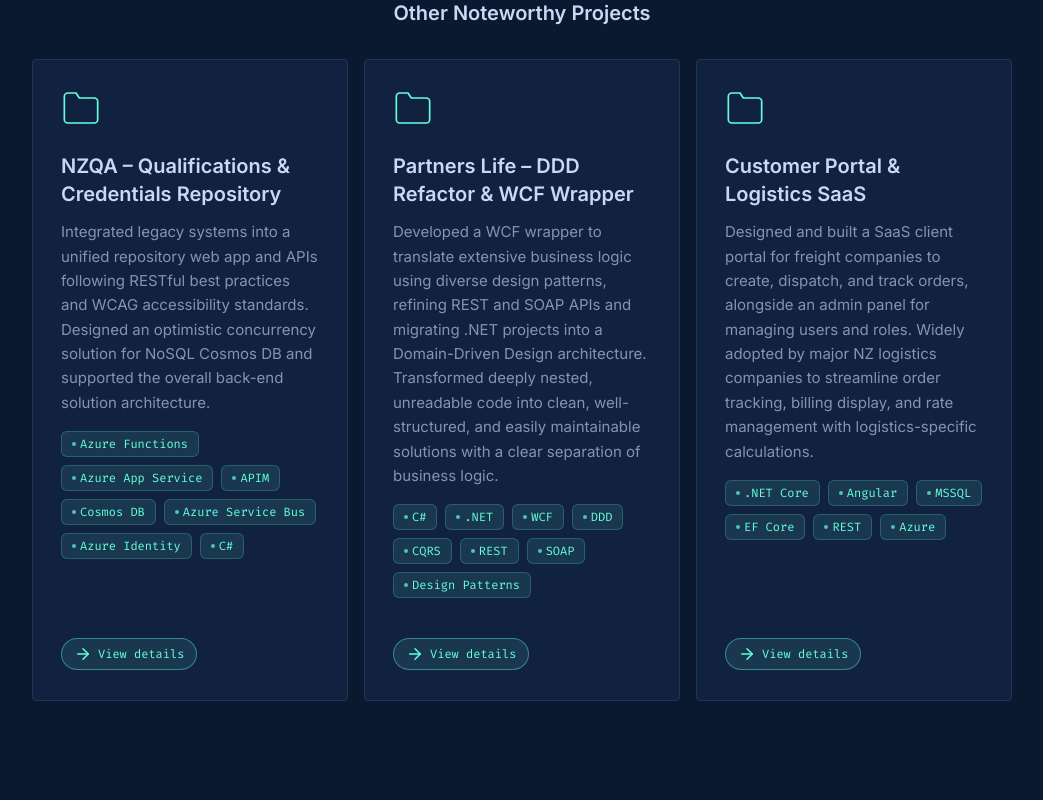
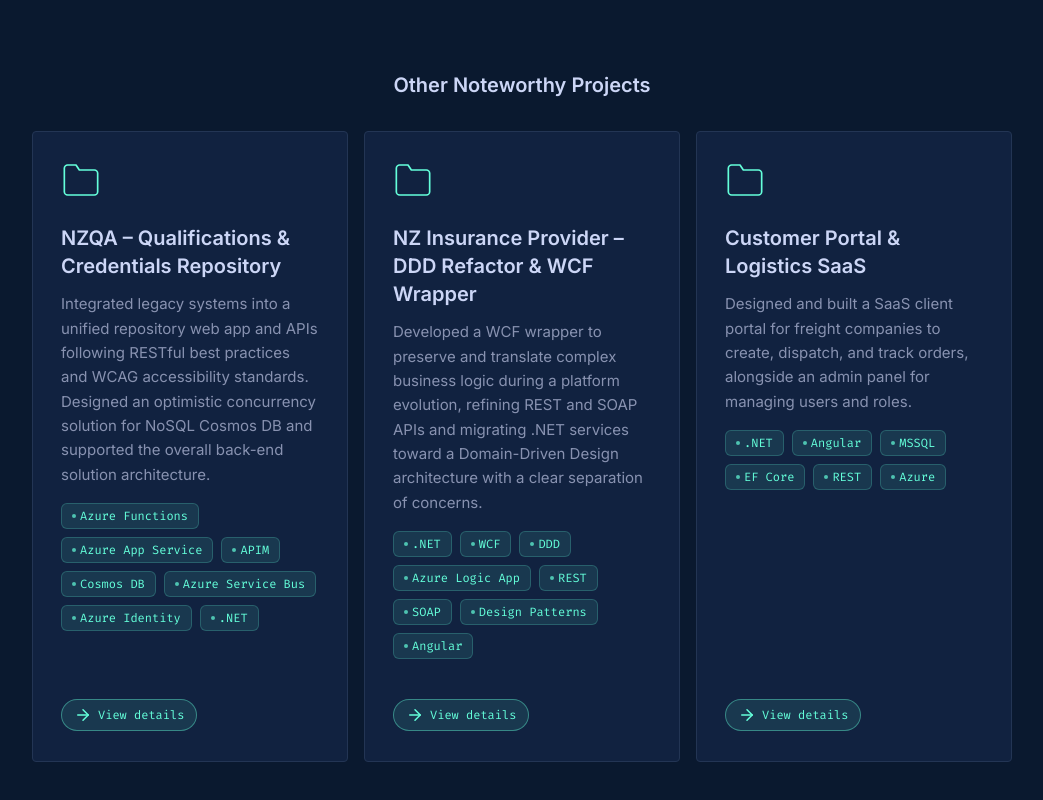
Before and after one commit to EdenGoforIt/who-am-i, a Next.js app: page /projects in a window 1280 px wide. Shown: the part 1364-2164 px from the top of the page, without its empty margins (118-1161 px from the left). Built offline with nearby package versions, Linux system fonts and the light colour scheme; no server answers.

Commit message:
feat: projects and skills

```diff
--- a/data/projects.ts
+++ b/data/projects.ts
@@ -35,10 +35,10 @@
     companyDescription:
       "MPI is the lead government agency responsible for the food and fibre sector, encompassing agriculture, forestry, fisheries, biosecurity, and food safety.",
     whatIdid:
-      "Delivered software across multiple MPI business units including Food & Biosecurity, Fisheries, and New Zealand Forest Service. Contributed to border control and inspection workflows through the CEMS platform. Replaced legacy vehicle clearance functionality with modern web-based workflows and real-time status visibility. Integrated enterprise and external systems using .NET, Angular, MSSQL, BizTalk, REST, SOAP, and APIM.",
+      "Delivered software across multiple MPI business units including Food & Biosecurity, Fisheries, and New Zealand Forest Service. Contributed to border control and inspection workflows through the CEMS platform. Replaced legacy vehicle clearance functionality with modern web-based workflows and real-time status visibility. Led the European certificate modernisation effort, building a resilient certificate issuance service with cloud-based asynchronous integration.",
     slug: "mpi",
     description:
-      "Worked across many MPI business units including Food & Biosecurity, Fisheries, and New Zealand Forest Service — replacing legacy systems, contributing to border control (CEMS) and vehicle clearance platforms to support regulatory compliance and real-time tracking.",
+      "Worked across many MPI business units including Food & Biosecurity, Fisheries, and New Zealand Forest Service — replacing legacy systems, contributing to border control and vehicle clearance platforms to support regulatory compliance and real-time tracking. Led a European certificate modernisation programme that improved safety certificate issuance through resilient integration and managed APIs.",
     highlights: [
       "Delivered software across multiple MPI business units including Food & Biosecurity, Fisheries, and New Zealand Forest Service.",
       "Contributed to border control and inspection workflows through the CEMS platform.",
@@ -46,6 +46,20 @@
       "Integrated enterprise and external systems using .NET, Angular, MSSQL, BizTalk, REST, SOAP, and APIM."
     ],
     workSections: [
+      {
+        title: "Future of Certification (Modernisation) - Europe",
+        description:
+          "A European safety certification platform that issues and manages cross-border certificates for MPI and partner systems, supporting regulatory compliance and safe movement of primary industry goods.",
+        items: [
+          "Served as the main developer for the European certificate modernisation programme, building a robust safety certificate issuance service.",
+          "Delivered resilient, cloud-based integration to decouple certificate processing from downstream systems.",
+          "Modernized secure partner integration using managed APIs and centralized secret management.",
+          "Added operational visibility and platform reliability through cloud monitoring and diagnostics."
+        ],
+        urls: {
+          articles: ["https://www.mpi.govt.nz/dmsdocument/54643/direct"]
+        }
+      },
       {
         title:
           "CEMS / Container Check Portal / Transitional Facilities / Mobile (Development, Integration, Testing)",
@@ -98,6 +112,14 @@
         urls: {
           web: "https://report.mpi.govt.nz/pest/"
         }
+      },
+      {
+        title: "Countless integration projects across various teams and domains",
+        items: [
+          "Delivered gateway migration and third-party integration work with external partners.",
+          "Implemented these integrations using cloud and .NET platforms, with other runtimes used where needed for partner compatibility.",
+          "Enabled reliable interoperability across teams and domains through secure messaging, API management, and integration orchestration."
+        ]
       }
     ],
     tech: [
@@ -157,7 +179,7 @@
       {
         title: "GHSL Mobile App",
         items: [
-          "Designed GHSL app branding and shaped the overall user experience.",
+          "Contributed to the app's visual design and overall user experience.",
           "Built the cross-platform mobile experience for GHSL executives and public audiences.",
           "Delivered offline-first access to resources, news, and event updates.",
           "Implemented secure authentication using Azure B2C and Firebase OIDC.",
@@ -202,43 +224,43 @@
       "Cosmos DB",
       "Azure Service Bus",
       "Azure Identity",
-      "C#"
+      ".NET"
     ],
     featured: false
   },
   {
-    title: "Partners Life – DDD Refactor & WCF Wrapper",
+    title: "NZ Insurance Provider – DDD Refactor & WCF Wrapper",
     whatIdid:
-      "Developed a WCF wrapper to translate extensive business logic using diverse design patterns, refining REST and SOAP APIs and migrating .NET projects into a Domain-Driven Design architecture. Transformed deeply nested",
-    companyDescription: "Partners Life is a New Zealand-based insurance company.",
-    slug: "partners-life-ddd-refactor",
+      "Developed a WCF wrapper to preserve and translate complex business logic during a platform evolution, refining REST and SOAP APIs and migrating .NET services toward a Domain-Driven Design architecture.",
+    companyDescription:
+      "A New Zealand-based insurance company undergoing a platform modernisation initiative.",
+    slug: "insurance-provider",
     description:
-      "Developed a WCF wrapper to translate extensive business logic using diverse design patterns, refining REST and SOAP APIs and migrating .NET projects into a Domain-Driven Design architecture. Transformed deeply nested, unreadable code into clean, well-structured, and easily maintainable solutions with a clear separation of business logic.",
+      "Developed a WCF wrapper to preserve and translate complex business logic during a platform evolution, refining REST and SOAP APIs and migrating .NET services toward a Domain-Driven Design architecture with a clear separation of concerns.",
     highlights: [
-      "Built a WCF wrapper to translate and preserve complex business logic during system evolution.",
-      "Refined REST and SOAP APIs while moving key .NET services toward a DDD-aligned architecture.",
-      "Applied design patterns and CQRS-style separation to reduce complexity in heavily nested code.",
-      "Restructured business logic into clearer, more maintainable components with better boundaries."
+      "Built a WCF wrapper to preserve and translate complex business logic during system evolution.",
+      "Refined REST and SOAP APIs while migrating key .NET services toward a DDD-aligned architecture.",
+      "Applied design patterns and CQRS-style separation to improve structure and reduce coupling.",
+      "Restructured business logic into well-defined components with clearer boundaries and improved maintainability."
     ],
-    tech: ["C#", ".NET", "WCF", "DDD", "CQRS", "REST", "SOAP", "Design Patterns"],
+    tech: [".NET", "WCF", "DDD", "Azure Logic App", "REST", "SOAP", "Design Patterns", "Angular"],
     featured: false
   },
   {
     title: "Customer Portal & Logistics SaaS",
     whatIdid:
-      "Designed and built a SaaS client portal for freight companies to create, dispatch, and track orders, alongside an admin panel for managing users and roles. Widely adopted by major NZ logistics companies to streamline order tracking, billing display, and rate management with logistics-specific calculations.",
+      "Designed and built a SaaS client portal for freight companies to create, dispatch, and track orders, alongside an admin panel for managing users and roles.",
     companyDescription:
       "A SaaS client portal for freight companies to manage orders and operations.",
-    slug: "customer-portal-logistics-saas",
+    slug: "logistics-saas",
     description:
-      "Designed and built a SaaS client portal for freight companies to create, dispatch, and track orders, alongside an admin panel for managing users and roles. Widely adopted by major NZ logistics companies to streamline order tracking, billing display, and rate management with logistics-specific calculations.",
+      "Designed and built a SaaS client portal for freight companies to create, dispatch, and track orders, alongside an admin panel for managing users and roles.",
     highlights: [
       "Designed and built the client-facing SaaS portal used to create, dispatch, and track freight orders.",
       "Delivered an internal admin experience for managing users, permissions, and operational workflows.",
-      "Implemented logistics-specific calculations for billing, rate management, and status tracking.",
-      "Supported adoption by major New Zealand logistics companies through practical, operations-focused features."
+      "Implemented logistics-specific calculations for billing, rate management, and status tracking."
     ],
-    tech: [".NET Core", "Angular", "MSSQL", "EF Core", "REST", "Azure"],
+    tech: [".NET", "Angular", "MSSQL", "EF Core", "REST", "Azure"],
     featured: false
   }
 ];
```
Also changed, not shown: data/skills.ts (+28 -6 lines).
